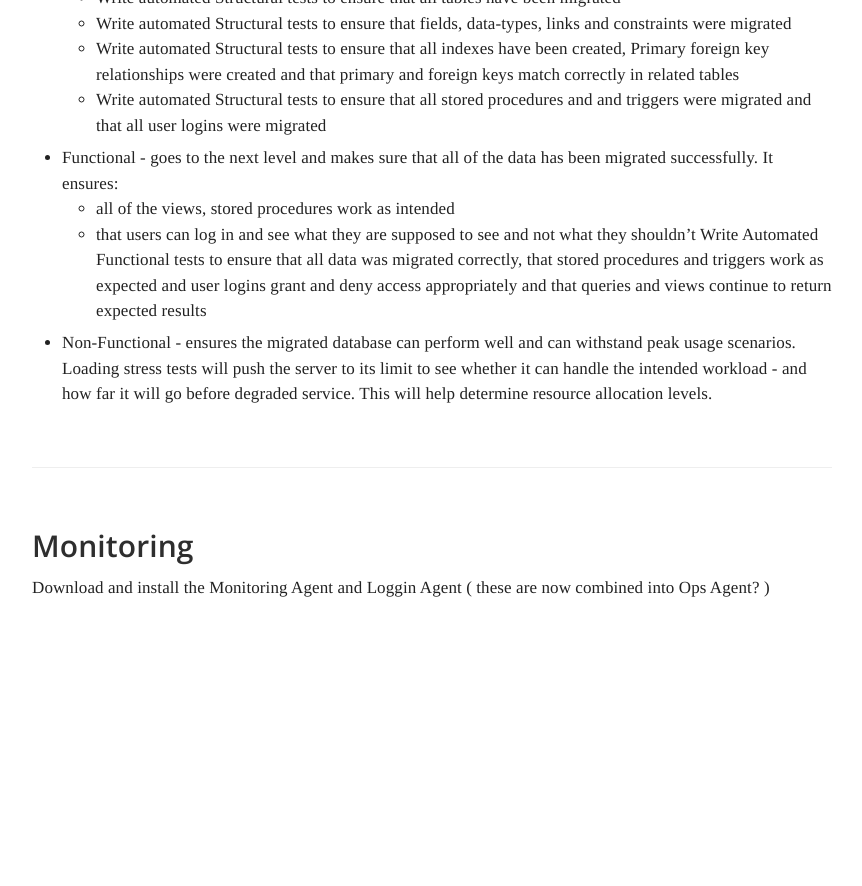
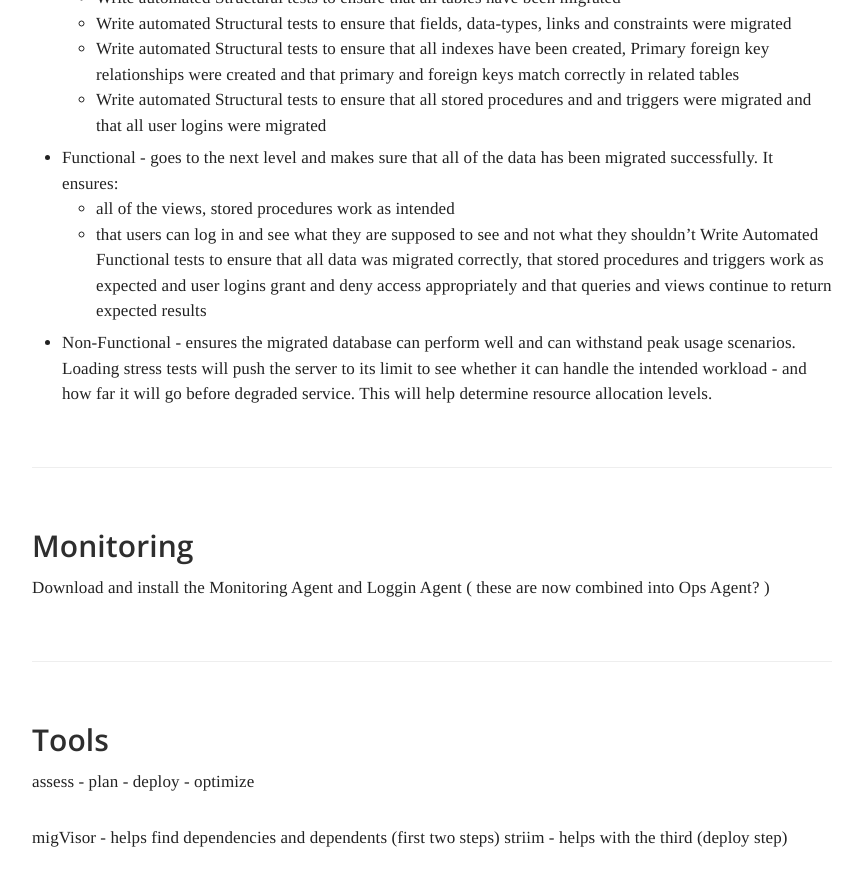
Before and after one commit to TABurrows/taburrows.github.io, a Jekyll site: the page built from _docs/google-cloud/database-migration.md, in a window 1280 px wide and 900 px high, scrolled down 8248 px. Shown: the top 886 px of the window, without its empty margins (358-1220 px from the left). Built offline with Jekyll 4.4.1, drawn with Linux system fonts in a browser that asks for light colours; before the commit the page ends 8899 px from its top, so only the background shows below that; some of the changed text lies outside the part shown.

```diff
--- a/_docs/google-cloud/database-migration.md
+++ b/_docs/google-cloud/database-migration.md
@@ -291,3 +291,10 @@ Three categories of testing a database migration/verifications:
 ### Monitoring
 
 Download and install the Monitoring Agent and Loggin Agent ( these are now combined into Ops Agent? )
+
+
+### Tools
+assess - plan - deploy - optimize
+
+migVisor - helps find dependencies and dependents (first two steps)
+striim - helps with the third (deploy step)
```
Also changed, not shown: _docs/google-cloud/database-cloud-composer.md (added, +10 -0 lines), _docs/google-cloud/database-data-fusion.md (added, +22 -0 lines).
